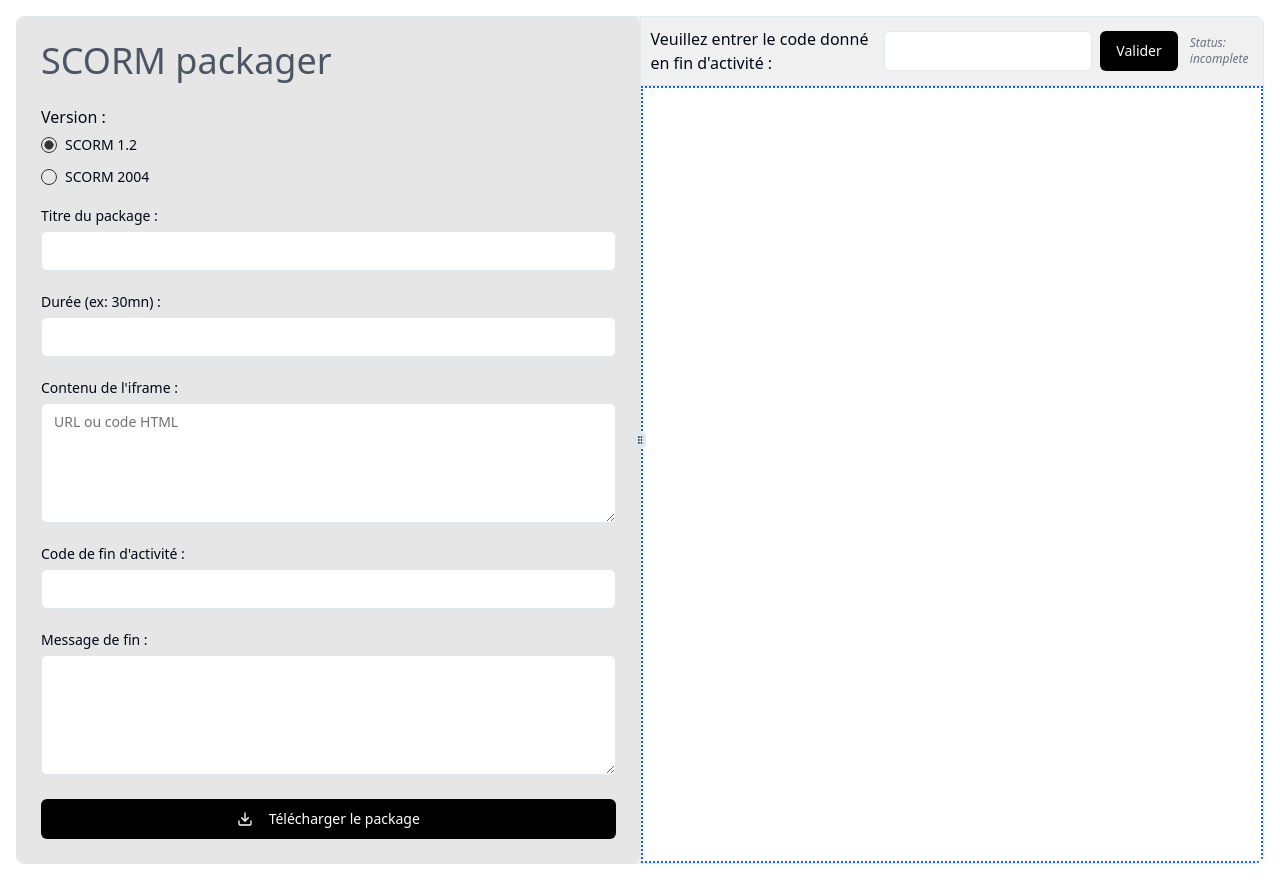
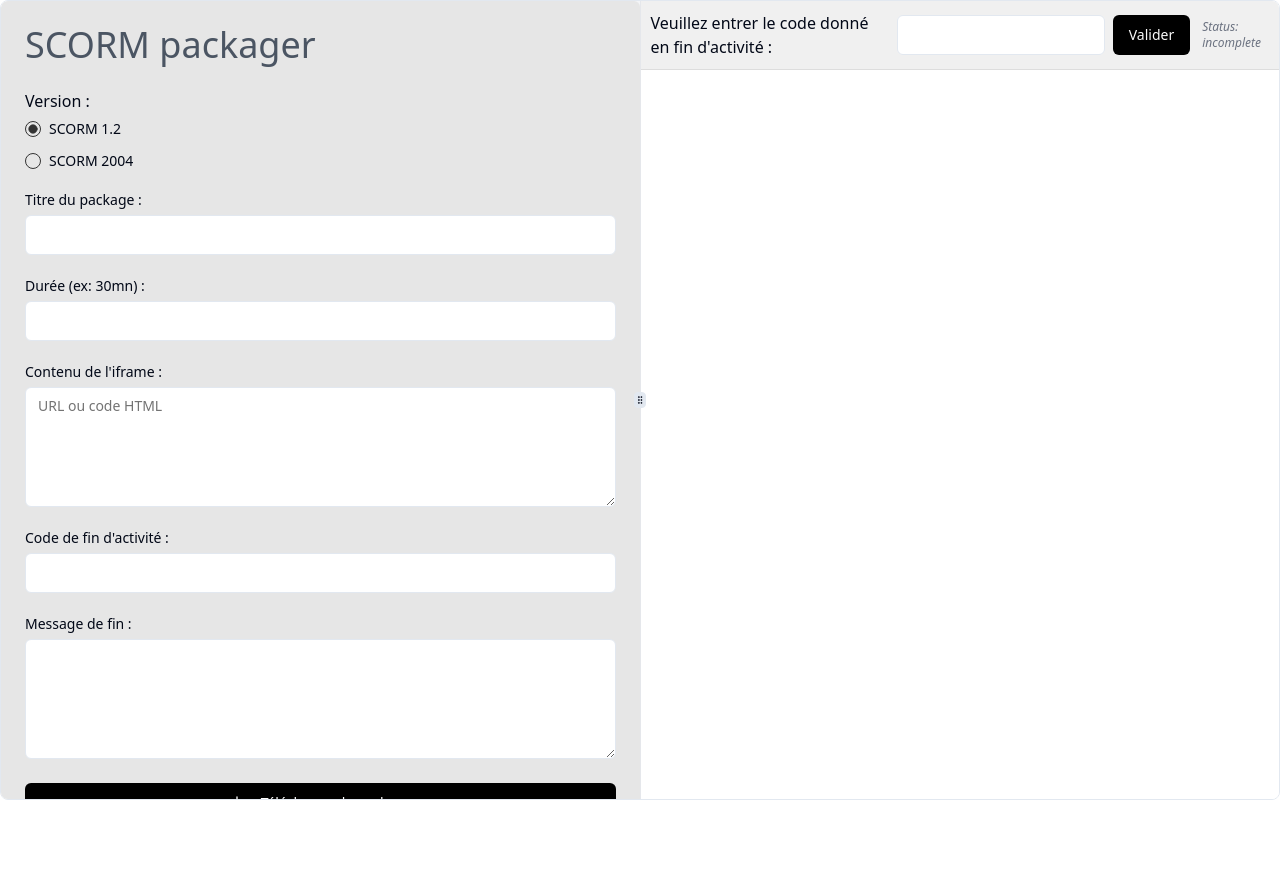
Before and after one commit to realjck/scorm-iframe-packager, a React (Vite) app: page / in a window 1280 px wide. After the commit the page ends 800 px from the top, so only its background shows below. Built offline with nearby package versions, Linux system fonts and the light colour scheme.

Commit message:
feat: Add scroll to the left sidebar
Add a scroll area to the left sidebar to adapt to the available height.

```diff
--- a/src/index.css
+++ b/src/index.css
@@ -75,12 +75,20 @@
   body {
     @apply bg-background text-foreground;
   }
+
+  html, body {
+    height: 100%;
+    margin: 0;
+    padding: 0;
+    overflow: hidden;
+  }
 }
 
 /* Custom styles for SCORM Packager */
 .iframe-preview {
-  border: 2px dotted #0066ff;
-  min-height: 400px;
+  width: 100%;
+  height: 100%;
+  border: none;
 }
 
 .preview-header {
--- a/src/pages/Index.tsx
+++ b/src/pages/Index.tsx
@@ -6,6 +6,7 @@ import { ScormFormData } from '@/types/scorm';
 import { generateScormPackage } from '@/utils/scormGenerator';
 import { toast } from '@/hooks/use-toast';
 import { ResizablePanelGroup, ResizablePanel, ResizableHandle } from '@/components/ui/resizable';
+import { ScrollArea } from '@/components/ui/scroll-area';
 
 const Index = () => {
   const [formData, setFormData] = useState<ScormFormData>({
@@ -62,19 +63,21 @@ const Index = () => {
   };
 
   return (
-    <div className="min-h-screen">
-      <div className="container mx-auto p-4">
+    <div className="h-screen flex flex-col">
+      <div className="flex-1 overflow-hidden">
         <ResizablePanelGroup
           direction="horizontal"
-          className="h-[calc(100vh-2rem)] rounded-lg border"
+          className="h-full rounded-lg border"
         >
-          {/* Left panel: SCORM Configuration Form */}
-          <ResizablePanel defaultSize={50} minSize={30} className="bg-gray-100 overflow-auto">
-            <ScormForm
-              formData={formData}
-              onChange={handleFormChange}
-              onDownload={handleDownload}
-            />
+          {/* Left panel: SCORM Configuration Form with ScrollArea */}
+          <ResizablePanel defaultSize={50} minSize={30} className="bg-gray-100">
+            <ScrollArea className="h-full">
+              <ScormForm
+                formData={formData}
+                onChange={handleFormChange}
+                onDownload={handleDownload}
+              />
+            </ScrollArea>
           </ResizablePanel>
 
           <ResizableHandle withHandle className="bg-gray-200 hover:bg-gray-300 transition-colors" />
```
